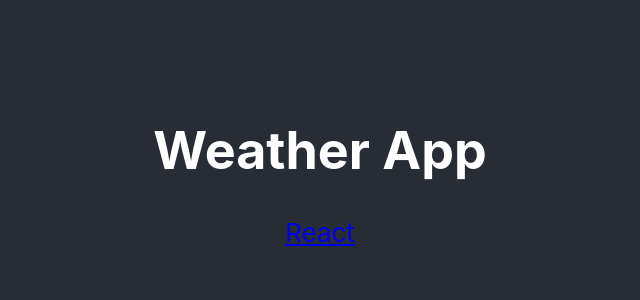
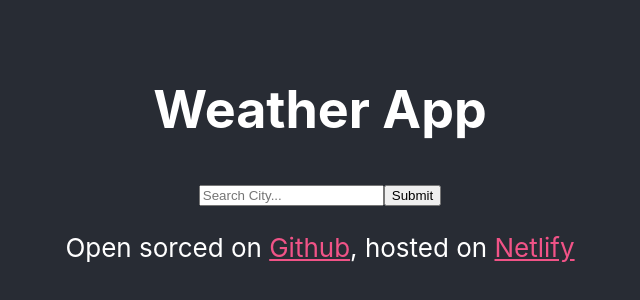
Before and after one commit to Andee-R/weather-app-react, a React (Create React App) app: page / in a window 1280 px wide. Shown: the part 234-534 px from the top of the page, without its empty margins (320-960 px from the left). Built offline with nearby package versions, Linux system fonts and the light colour scheme.

Commit message:
added github and netlify links

```diff
--- a/src/App.css
+++ b/src/App.css
@@ -1,16 +1,5 @@
 .App {
   text-align: center;
-}
-
-.App-logo {
-  height: 40vmin;
-  pointer-events: none;
-}
-
-@media (prefers-reduced-motion: no-preference) {
-  .App-logo {
-    animation: App-logo-spin infinite 20s linear;
-  }
 }
 
 .App-header {
@@ -24,15 +13,6 @@
   color: white;
 }
 
-.App-link {
-  color: #61dafb;
+.Portfolio-links a {
+  color: #f15387;
 }
-
-@keyframes App-logo-spin {
-  from {
-    transform: rotate(0deg);
-  }
-  to {
-    transform: rotate(360deg);
-  }
-}
--- a/src/App.js
+++ b/src/App.js
@@ -1,18 +1,30 @@
 import "./App.css";
+import SearchForm from "./SearchForm";
 
 function App() {
   return (
     <div className="App">
       <header className="App-header">
         <h1>Weather App</h1>
-        <footer>
-          <a
-            href="https://reactjs.org"
-            target="_blank"
-            rel="noopener noreferrer">
-            React
-          </a>
-        </footer>
+        <SearchForm />
+        <div className="Portfolio-links">
+          <p>
+            Open sorced on{" "}
+            <a
+              href="https://github.com/Andee-R/weather-app-react"
+              target="_blank"
+              rel="noopener noreferrer">
+              Github
+            </a>
+            , hosted on{" "}
+            <a
+              href="https://tranquil-scone-a86042.netlify.app/"
+              target="_blank"
+              rel="noopener noreferrer">
+              Netlify
+            </a>
+          </p>
+        </div>
       </header>
     </div>
   );
--- /dev/null
+++ b/src/SearchForm.js
@@ -0,0 +1,10 @@
+import React from "react";
+
+export default function SearchForm() {
+  return (
+    <form>
+      <input type="Search" placeholder="Search City..." />
+      <button type="Submit">Submit</button>
+    </form>
+  );
+}
```
